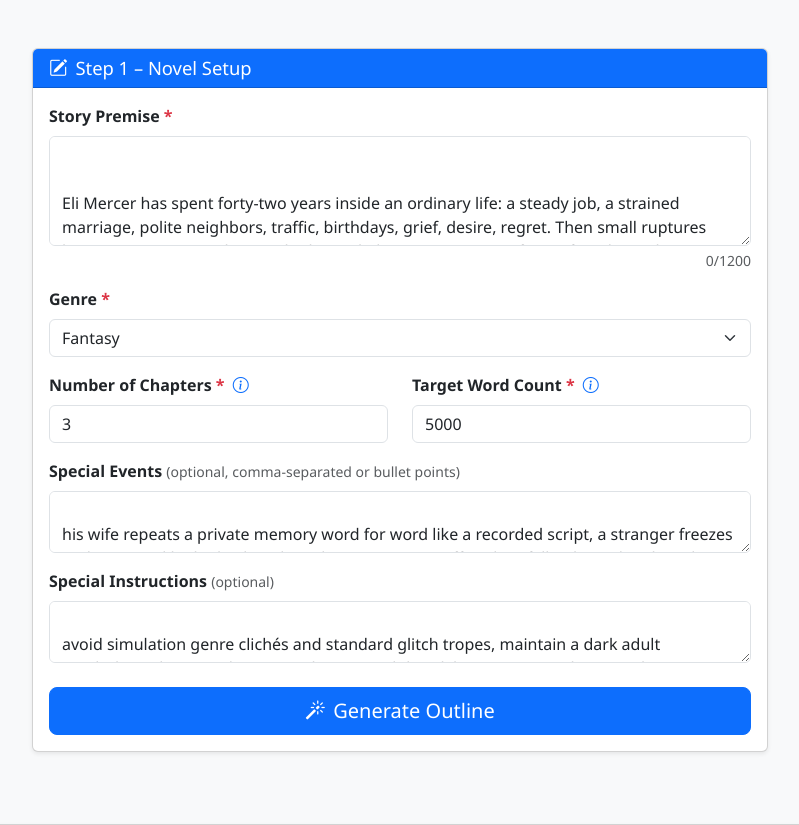
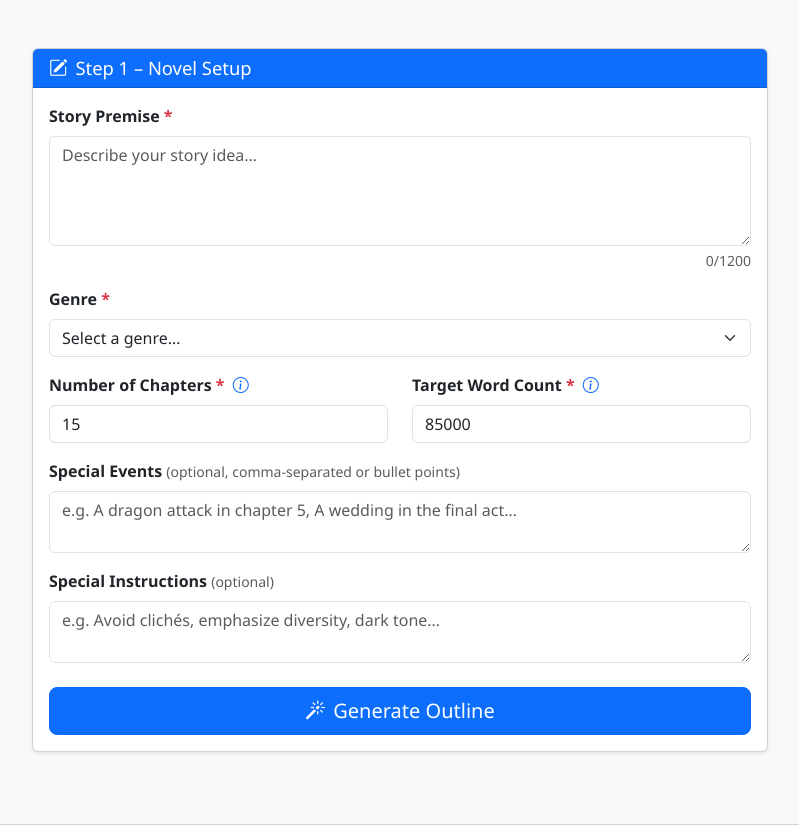
Before and after one commit to CyberSecDef/NovelForge, a Flask app: page / in a window 1280 px wide. Shown: the part 60-885 px from the top of the page, without its empty margins (240-1039 px from the left). Run offline with Flask 3, Linux system fonts and the light colour scheme; data that the repository does not hold is empty; some libraries are stand-ins or nearby versions.

Commit message:
Removed default testing text

```diff
--- a/templates/index.html
+++ b/templates/index.html
@@ -70,13 +70,7 @@
                   maxlength="1200"
                   placeholder="Describe your story idea…"
                   required
-                >
-
-
-Eli Mercer has spent forty-two years inside an ordinary life: a steady job, a strained marriage, polite neighbors, traffic, birthdays, grief, desire, regret. Then small ruptures begin. Conversations loop with identical phrasing. Strangers freeze for a beat, then resume. Loved ones offer perfect emotional responses at impossible times, as if selected from a menu. When Eli starts testing the world, he uncovers a horrifying pattern: no one around him possesses private thought, memory, or will unless he is directly engaged with them. The city is populated by responsive shells, elegant code performing humanity. As his certainty grows, so does his isolation. But one impossible woman resists the pattern—surprising him, challenging him, seeming real. To learn whether she is consciousness or the simulation’s final trap, Eli must risk destroying the only world he has ever known.
-
-
-              </textarea>
+                ></textarea>
                 <div class="d-flex justify-content-between">
                   <div class="invalid-feedback">Please enter a story premise (max 1200 chars).</div>
                   <small class="text-muted ms-auto mt-1"><span id="premise-count">0</span>/1200</small>
@@ -90,7 +84,7 @@ Eli Mercer has spent forty-two years inside an ordinary life: a steady job, a st
                 </label>
                 <select class="form-select" id="genre" name="genre" required>
                   <option value="" disabled selected>Select a genre…</option>
-                  <option selected>Fantasy</option>
+                  <option>Fantasy</option>
                   <option>Sci-Fi</option>
                   <option>Mystery</option>
                   <option>Romance</option>
@@ -118,7 +112,7 @@ Eli Mercer has spent forty-two years inside an ordinary life: a steady job, a st
                     id="chapters"
                     name="chapters"
                     min="3"
-                    value="3"
+                    value="15"
                     required
                   />
                   <div class="invalid-feedback">Minimum 3 chapters required.</div>
@@ -140,7 +134,7 @@ Eli Mercer has spent forty-two years inside an ordinary life: a steady job, a st
                     id="word_count"
                     name="word_count"
                     min="1000"
-                    value="5000"
+                    value="85000"
                     required
                   />
                   <div class="invalid-feedback">Word count must be at least 1,000.</div>
@@ -159,13 +153,7 @@ Eli Mercer has spent forty-two years inside an ordinary life: a steady job, a st
                   name="special_events"
                   rows="2"
                   placeholder="e.g. A dragon attack in chapter 5, A wedding in the final act…"
-                >
-
-his wife repeats a private memory word for word like a recorded script, a stranger freezes mid-step until he looks directly at them, an entire coffee shop falls silent when he asks an unscripted question, he finds a handwritten note in his own house warning that background characters reset at midnight, his daughter briefly breaks character and begs him not to let them know he has awakened
-
-
-
-              </textarea>
+                ></textarea>
               </div>
 
               <!-- Special Instructions -->
@@ -180,13 +168,7 @@ his wife repeats a private memory word for word like a recorded script, a strang
                   name="special_instructions"
                   rows="2"
                   placeholder="e.g. Avoid clichés, emphasize diversity, dark tone…"
-                >
-
-avoid simulation genre clichés and standard glitch tropes, maintain a dark adult psychological tone with sustained existential dread, keep every revelation ambiguous enough to support both a real awakening and a mental collapse
-
-
-
-              </textarea>
+                ></textarea>
               </div>
 
               <button type="submit" class="btn btn-primary btn-lg w-100" id="btn-generate-outline">
```
